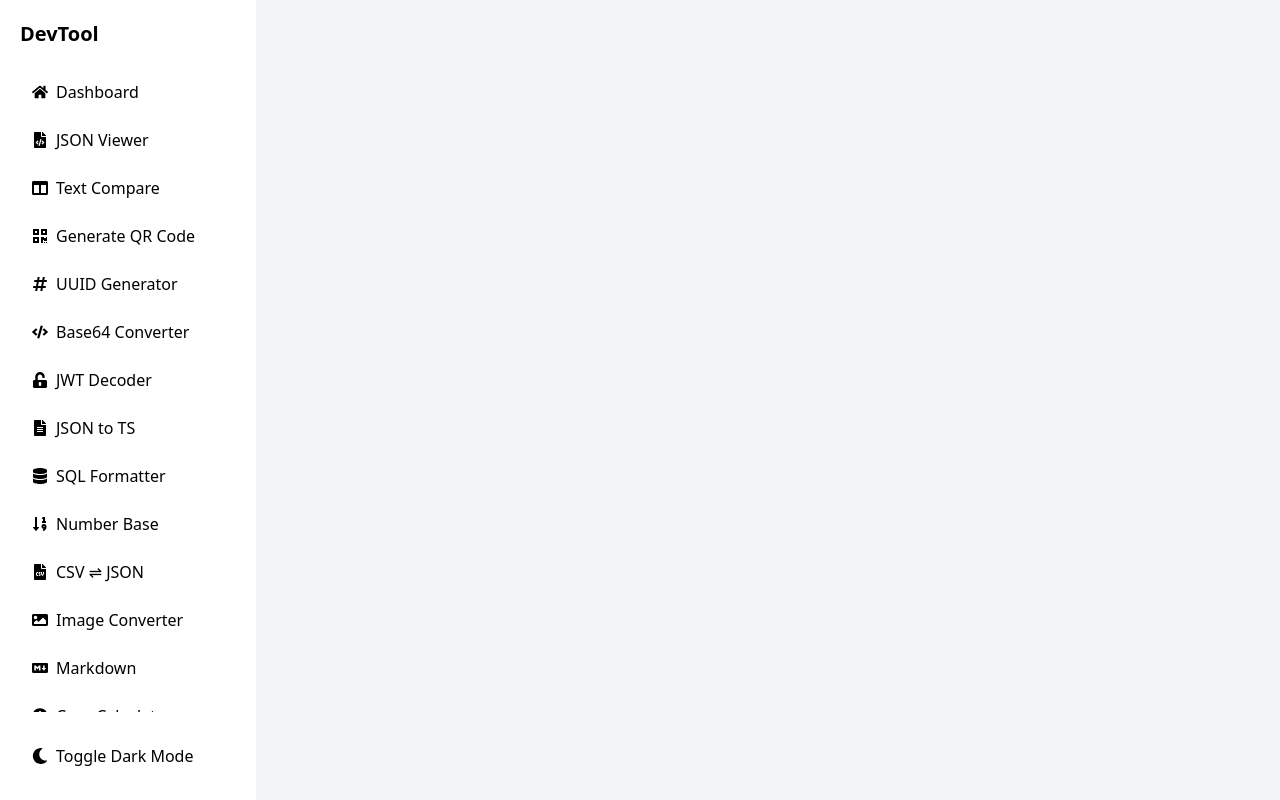
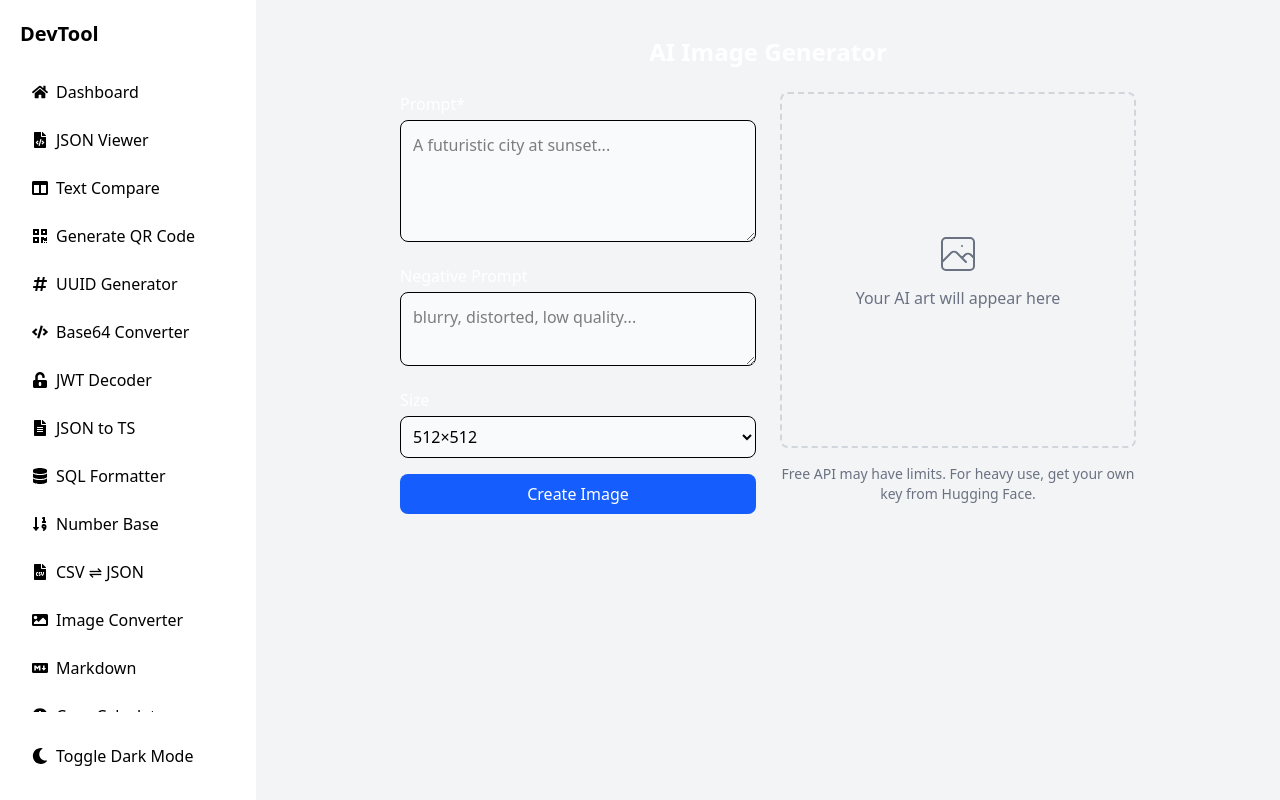
Before and after one commit to dibyenduweb/mydevtools, a React (Vite) app: page /ai-image in a window 1280 px wide. Built offline with nearby package versions, Linux system fonts and the light colour scheme.

Commit message:
add meta

```diff
--- a/index.html
+++ b/index.html
@@ -2,6 +2,7 @@
 <html lang="en">
   <head>
     <meta charset="UTF-8" />
+    <meta name="google-site-verification" content="sQGEkhwrc5TTCmHPHZiAlYHOvJyHspCWmRBiLVvCnVw" />
     <link rel="icon" type="image/svg+xml" href="https://cdn-icons-png.flaticon.com/256/2621/2621137.png" />
     <meta name="viewport" content="width=device-width, initial-scale=1.0" />
     <title>MyDevTool</title>
--- a/package.json
+++ b/package.json
@@ -11,6 +11,7 @@
   },
   "dependencies": {
     "@tailwindcss/vite": "^4.1.12",
+    "crypto-js": "^4.2.0",
     "qrcode": "^1.5.4",
     "react": "^19.1.1",
     "react-dom": "^19.1.1",
--- a/src/components/Sidebar.jsx
+++ b/src/components/Sidebar.jsx
@@ -90,6 +90,7 @@ import {
   FaImage,
   FaMarkdown,
   FaClock,
+  FaBrain,
 } from "react-icons/fa";
 
 const Sidebar = ({ isOpen, setIsOpen, toggleDark }) => {
@@ -110,6 +111,7 @@ const Sidebar = ({ isOpen, setIsOpen, toggleDark }) => {
     { name: "Image Converter", path: "/image-converter", icon: <FaImage /> },
     { name: "Markdown", path: "/markdown", icon: <FaMarkdown /> },
     { name: "Cron Calculator", path: "/cron-calculator", icon: <FaClock /> },
+    { name: "Ai Image Generator", path: "/ai-image", icon: <FaBrain  /> },
   ];
 
   return (
--- /dev/null
+++ b/src/pages/AiImageGenerator.jsx
@@ -0,0 +1,192 @@
+import { useState, useRef } from "react";
+import { toast } from "react-toastify";
+
+const AiImageGenerator = () => {
+  const [prompt, setPrompt] = useState("");
+  const [negativePrompt, setNegativePrompt] = useState("");
+  const [isLoading, setIsLoading] = useState(false);
+  const [generatedImage, setGeneratedImage] = useState("");
+  const [imageSize, setImageSize] = useState("512x512");
+  const downloadRef = useRef(null);
+
+  // Free Hugging Face API key (limited usage)
+  const HF_API_KEY = "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";
+  // Note: In production, use environment variables
+
+  const generateImage = async () => {
+    if (!prompt.trim()) {
+      toast.error("Please enter a prompt");
+      return;
+    }
+
+    setIsLoading(true);
+    setGeneratedImage("");
+
+    try {
+      const response = await fetch(
+        "https://api-inference.huggingface.co/models/stabilityai/stable-diffusion-xl-base-1.0",
+        {
+          method: "POST",
+          headers: {
+            "Authorization": `Bearer ${HF_API_KEY}`,
+            "Content-Type": "application/json",
+          },
+          body: JSON.stringify({
+            inputs: prompt,
+            negative_prompt: negativePrompt || "",
+            options: {
+              wait_for_model: true,
+              use_cache: false
+            }
+          }),
+        }
+      );
+
+      if (response.status === 503) {
+        const data = await response.json();
+        const estimatedTime = data.estimated_time || 30;
+        toast.info(`Model loading (try again in ${estimatedTime} seconds)`);
+        return;
+      }
+
+      if (!response.ok) {
+        const error = await response.text();
+        throw new Error(error.includes("rate limit")
+          ? "API rate limit exceeded (try later)"
+          : "Generation failed");
+      }
+
+      const imageBlob = await response.blob();
+      const imageUrl = URL.createObjectURL(imageBlob);
+      setGeneratedImage(imageUrl);
+      toast.success("Image generated!");
+    } catch (error) {
+      console.error(error);
+      toast.error(error.message);
+    } finally {
+      setIsLoading(false);
+    }
+  };
+
+  const downloadImage = () => {
+    if (!generatedImage) return;
+
+    const link = document.createElement("a");
+    link.href = generatedImage;
+    link.download = `ai-art-${Date.now()}.png`;
+    document.body.appendChild(link);
+    link.click();
+    document.body.removeChild(link);
+    toast.success("Download started");
+  };
+
+  return (
+    <div className="max-w-3xl mx-auto p-4">
+      <h1 className="text-2xl text-white font-bold text-center mb-6">AI Image Generator</h1>
+
+      <div className="grid md:grid-cols-2 gap-6">
+        {/* Input Section */}
+        <div className="space-y-4">
+          <div>
+            <label className="block mb-1 text-white font-medium">Prompt*</label>
+            <textarea
+              value={prompt}
+              onChange={(e) => setPrompt(e.target.value)}
+              placeholder="A futuristic city at sunset..."
+              rows={4}
+              className="w-full p-3 border rounded-lg bg-gray-50 dark:bg-gray-800"
+              disabled={isLoading}
+            />
+          </div>
+
+          <div>
+            <label className="block text-white mb-1 font-medium">Negative Prompt</label>
+            <textarea
+              value={negativePrompt}
+              onChange={(e) => setNegativePrompt(e.target.value)}
+              placeholder="blurry, distorted, low quality..."
+              rows={2}
+              className="w-full p-3 border rounded-lg bg-gray-50 dark:bg-gray-800"
+              disabled={isLoading}
+            />
+          </div>
+
+          <div>
+            <label className="block text-white mb-1 font-medium">Size</label>
+            <select
+              value={imageSize}
+              onChange={(e) => setImageSize(e.target.value)}
+              className="w-full p-2 border rounded-lg bg-gray-50 dark:bg-gray-800"
+              disabled={isLoading}
+            >
+              <option value="512x512">512×512</option>
+              <option value="768x768">768×768</option>
+            </select>
+          </div>
+
+          <button
+            onClick={generateImage}
+            disabled={isLoading}
+            className={`w-full py-2 px-4 rounded-lg font-medium ${
+              isLoading
+                ? "bg-blue-400 cursor-not-allowed"
+                : "bg-blue-600 hover:bg-blue-700 text-white"
+            }`}
+          >
+            {isLoading ? "Generating..." : "Create Image"}
+          </button>
+        </div>
+
+        {/* Output Section */}
+        <div className="flex flex-col">
+          <div className={`border-2 rounded-lg aspect-square flex items-center justify-center ${
+            generatedImage ? "border-transparent" : "border-dashed border-gray-300"
+          }`}>
+            {generatedImage ? (
+              <img
+                src={generatedImage}
+                alt="Generated AI art"
+                className="w-full h-full object-contain rounded-lg"
+              />
+            ) : (
+              <div className="text-center p-4 text-gray-500">
+                {isLoading ? (
+                  <>
+                    <div className="animate-spin rounded-full h-8 w-8 border-b-2 border-blue-500 mx-auto mb-2"></div>
+                    <p>Generating your image...</p>
+                    <p className="text-sm mt-1">This may take 15-30 seconds</p>
+                  </>
+                ) : (
+                  <>
+                    <svg className="w-12 h-12 mx-auto" fill="none" stroke="currentColor" viewBox="0 0 24 24">
+                      <path strokeLinecap="round" strokeLinejoin="round" strokeWidth="1" d="M4 16l4.586-4.586a2 2 0 012.828 0L16 16m-2-2l1.586-1.586a2 2 0 012.828 0L20 14m-6-6h.01M6 20h12a2 2 0 002-2V6a2 2 0 00-2-2H6a2 2 0 00-2 2v12a2 2 0 002 2z"></path>
+                    </svg>
+                    <p className="mt-2">Your AI art will appear here</p>
+                  </>
+                )}
+              </div>
+            )}
+          </div>
+
+          {generatedImage && (
+            <button
+              onClick={downloadImage}
+              className="mt-4 py-2 px-4 bg-green-600 text-white rounded-lg hover:bg-green-700 flex items-center justify-center gap-2"
+            >
+              <svg className="w-5 h-5" fill="none" stroke="currentColor" viewBox="0 0 24 24">
+                <path strokeLinecap="round" strokeLinejoin="round" strokeWidth="2" d="M4 16v1a3 3 0 003 3h10a3 3 0 003-3v-1m-4-4l-4 4m0 0l-4-4m4 4V4"></path>
+              </svg>
+              Download
+            </button>
+          )}
+
+          <div className="mt-4 text-sm text-gray-500 text-center">
+            <p>Free API may have limits. For heavy use, get your own key from Hugging Face.</p>
+          </div>
+        </div>
+      </div>
+    </div>
+  );
+};
+
+export default AiImageGenerator;
--- a/src/pages/Dashboard.jsx
+++ b/src/pages/Dashboard.jsx
@@ -4,7 +4,7 @@ import {
   FaCodeBranch,
   FaCheckCircle,
   FaFileCode,
-  FaColumns,
+  FaBrain,
   FaHashtag,
   FaMarkdown,
 } from "react-icons/fa";
@@ -72,11 +72,11 @@ const Dashboard = () => {
 
           {/* Card 2 */}
           <Link
-            to="/text-compare"
+            to="/ai-image"
             className="flex flex-col items-center gap-2 p-4 border rounded-xl hover:shadow dark:border-gray-700"
           >
-            <FaColumns className="text-3xl" />
-            <span>Text Compare</span>
+            <FaBrain className="text-3xl" />
+            <span>Ai Image Generator</span>
           </Link>
 
           {/* Card 3 */}
--- a/src/router.jsx
+++ b/src/router.jsx
@@ -14,6 +14,7 @@ import ImageConverter from "./pages/ImageConverter";
 import Markdown from "./pages/Markdown";
 import CronCalculator from "./pages/CronCalculator";
 import QrGenerator from "./pages/QrGenerator";
+import AiImageGenerator from "./pages/AiImageGenerator";
 
 const Router = () => {
   return (
@@ -22,7 +23,7 @@ const Router = () => {
       <Route path="/json-viewer" element={<JsonViewer />} />
       <Route path="/text-compare" element={<TextCompare />} />
       <Route path="/generate-qr" element={<QrGenerator />} />
-
+      <Route path="/ai-image" element={<AiImageGenerator />} />
       <Route path="/uuid-generator" element={<UuidGenerator />} />
       <Route path="/base64-converter" element={<Base64Converter />} />
       <Route path="/jwt-decoder" element={<JwtDecoder />} />
```
Also changed, not shown: src/pages/JwtDecoder.jsx (+74 -2 lines), 2 other files (tests, documents, lock files or other folders).
